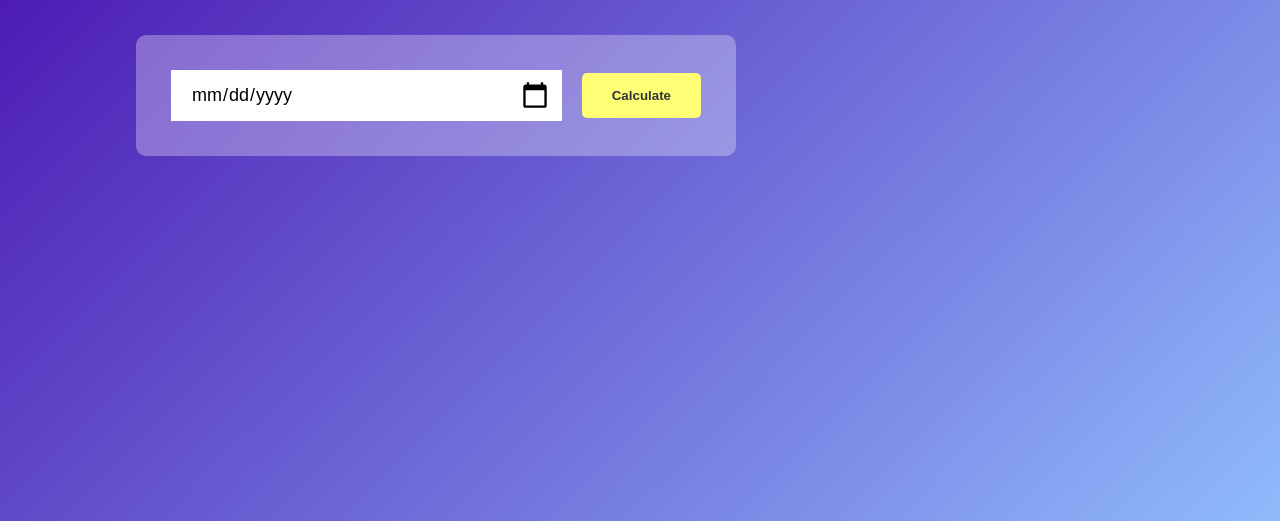
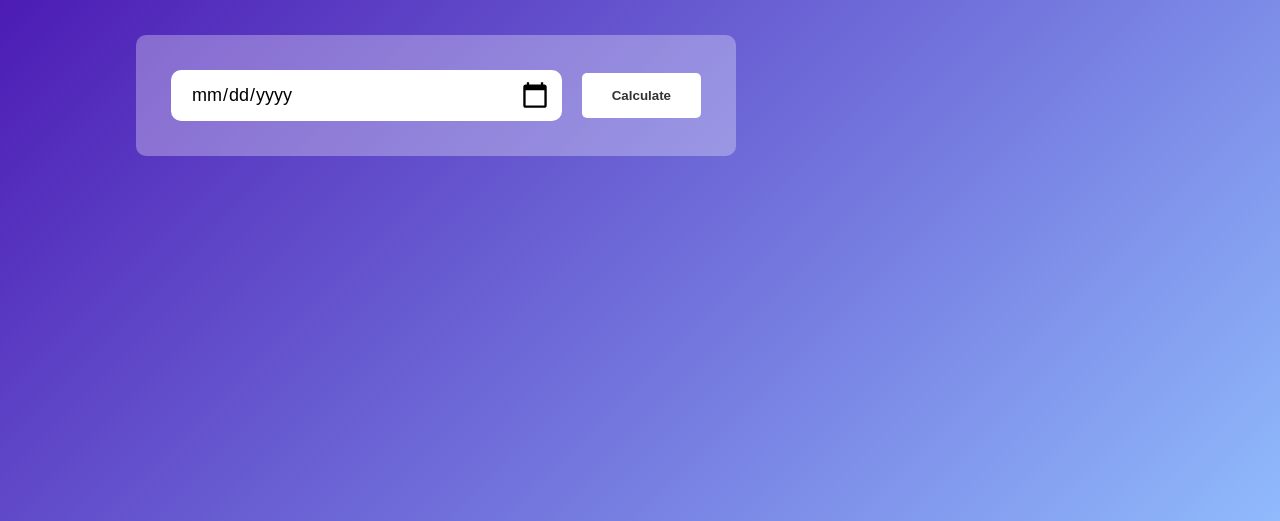
Before and after one commit to saimunhasanrifat14/age-calculator-app, a plain HTML site: page index.html in a window 1280 px wide. In both pictures the pointer is over the button "Calculate". Shown: the part 279-800 px from the top of the page. Drawn offline with Linux system fonts and the light colour scheme.

Commit message:
add hover effect on button

```diff
--- a/css/style.css
+++ b/css/style.css
@@ -39,6 +39,7 @@
     outline: 0;
     font-size: 18px;
     position: relative;
+    border-radius: 10px;
 }
 .input_box button{
     background-color: #ffff76;
@@ -49,6 +50,10 @@
     font-weight: 600;
     color: #333;
     cursor: pointer;
+}
+.input_box button:hover{
+    background-color: #fff;
+    transition: all linear .3s;
 }
 .input_box input::-webkit-calendar-picker-indicator{
     top: 0;
```
